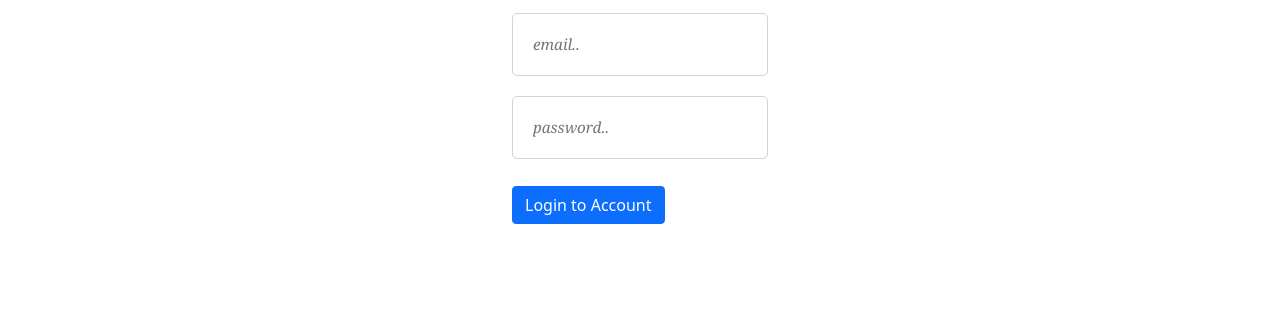
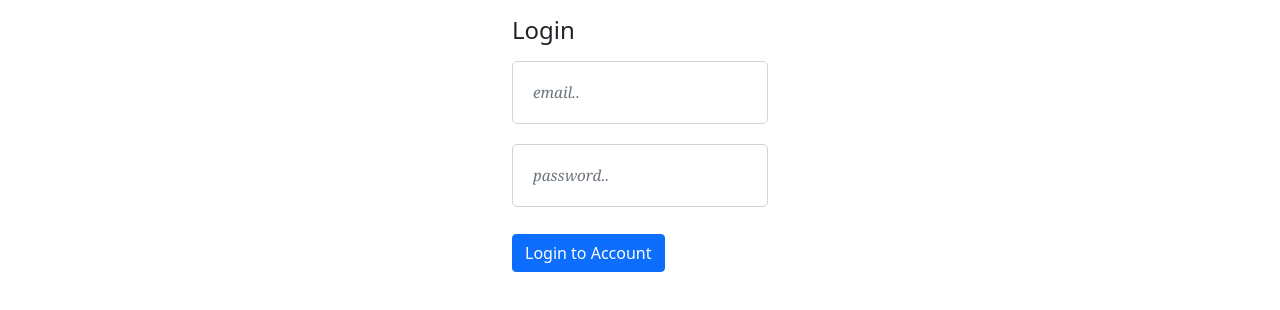
Before and after one commit to ParyushiJain/Blog, a plain HTML site: page create.html in a window 1280 px wide. Shown: the part 80-390 px from the top of the page. Drawn offline with nearby package versions, Linux system fonts and the light colour scheme; no server answers.

Commit message:
Update style.css

```diff
--- a/style.css
+++ b/style.css
@@ -2,10 +2,7 @@ h1 {
     text-align: center;
     font-family: 'Shippori Mincho', serif;
 }
-.auth{
-	line-height: 3em;
-	margin-top: 3em;
-}
+
 h2 {
     text-align: justify;
     vertical-align: middle;
@@ -295,3 +292,10 @@ padding-top: 3rem;
 #ptext{
 	font-size: larger;
 }
+.auth{
+	line-height: 3em;
+	margin-top: 3em;
+}
+#login-div{
+	margin-top: 3em;
+}
```
